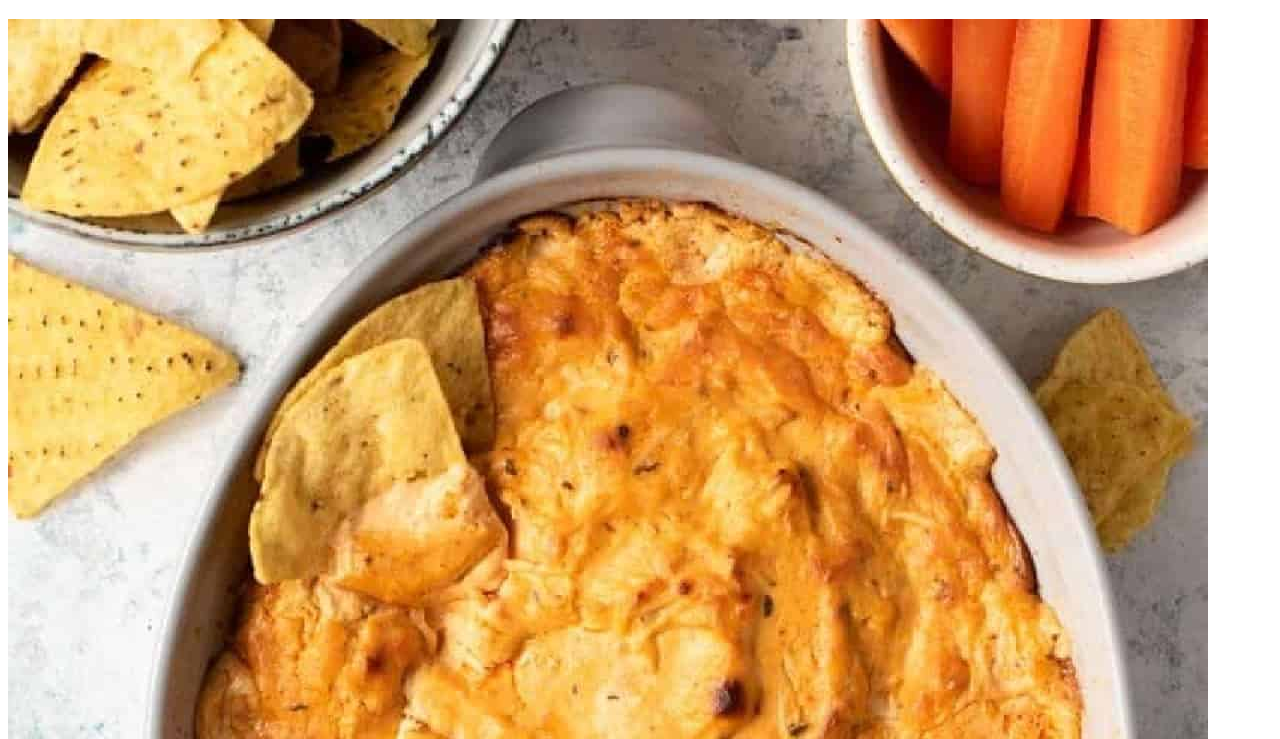
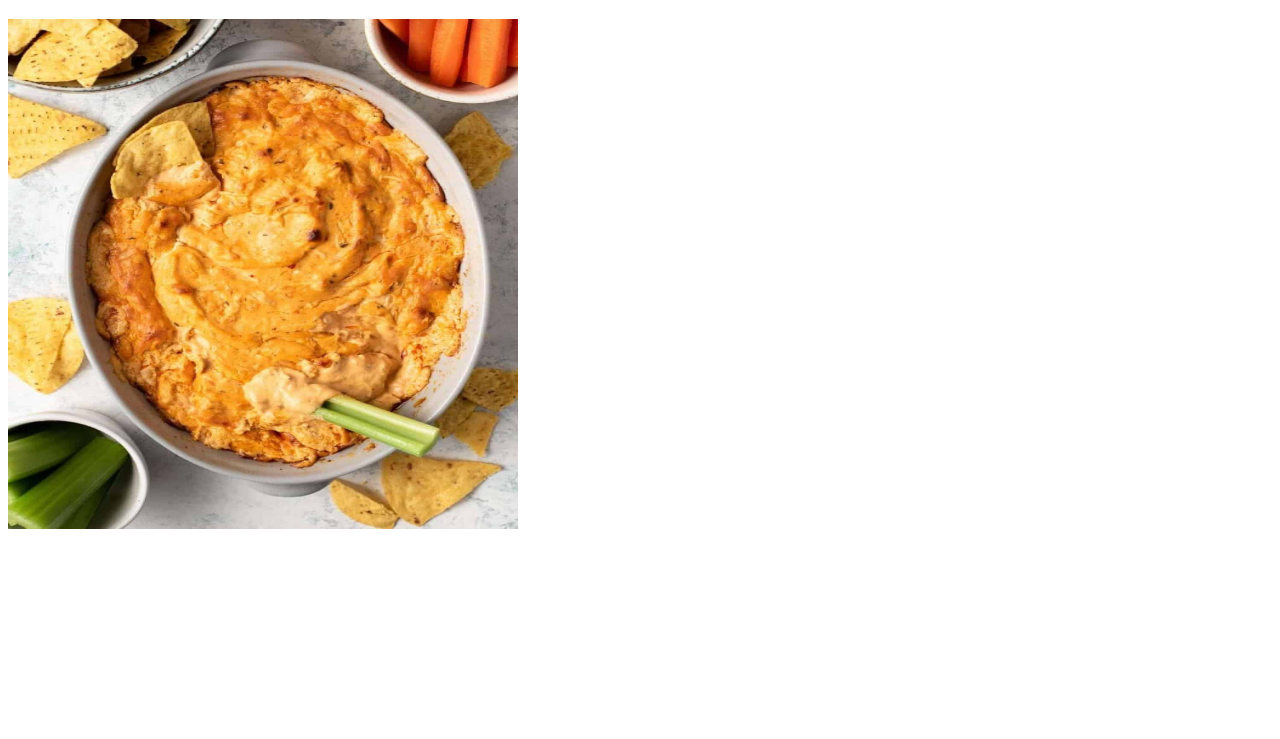
Before and after one commit to Heromercer/odin-recipes, a plain HTML site: page recipes/buffalo_chicken_dip.html in a window 1280 px wide. Shown: the part 61-800 px from the top of the page. Drawn offline with Linux system fonts and the light colour scheme.

Commit message:
Resize buff-chick-dip.jpg to 510x510

```diff
--- a/recipes/buffalo_chicken_dip.html
+++ b/recipes/buffalo_chicken_dip.html
@@ -6,7 +6,7 @@
 
         <body>
             <h1>Buffalo Chicken Dip</h1>
-            <img src="../images/buff-chick-dip.jpg" alt="A picture of delicious looking buffalo chicken dip">
+            <img src="../images/buff-chick-dip.jpg" alt="A picture of delicious looking buffalo chicken dip" height="510" width="510">
         </body>
     </head>
 </html>
```
